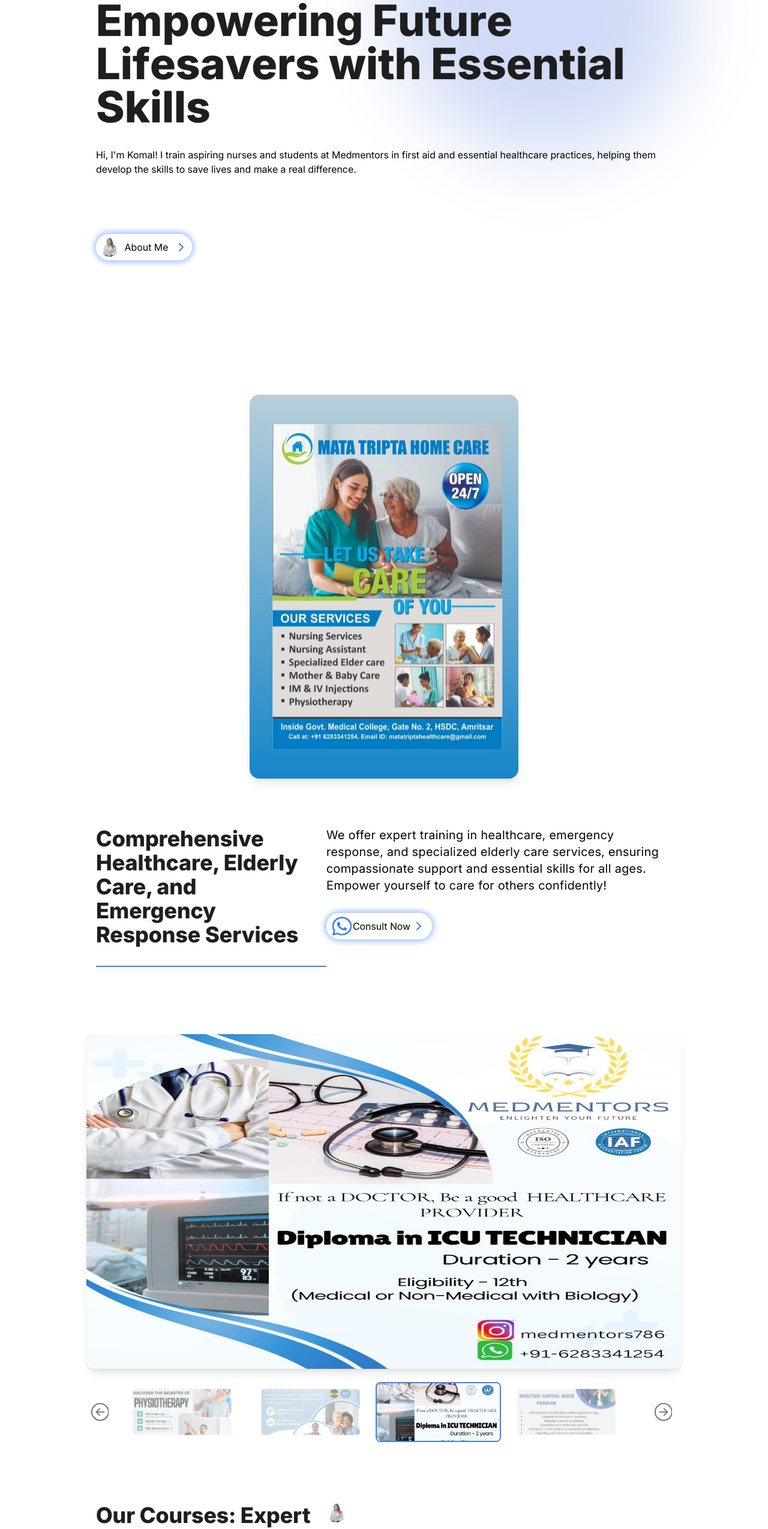
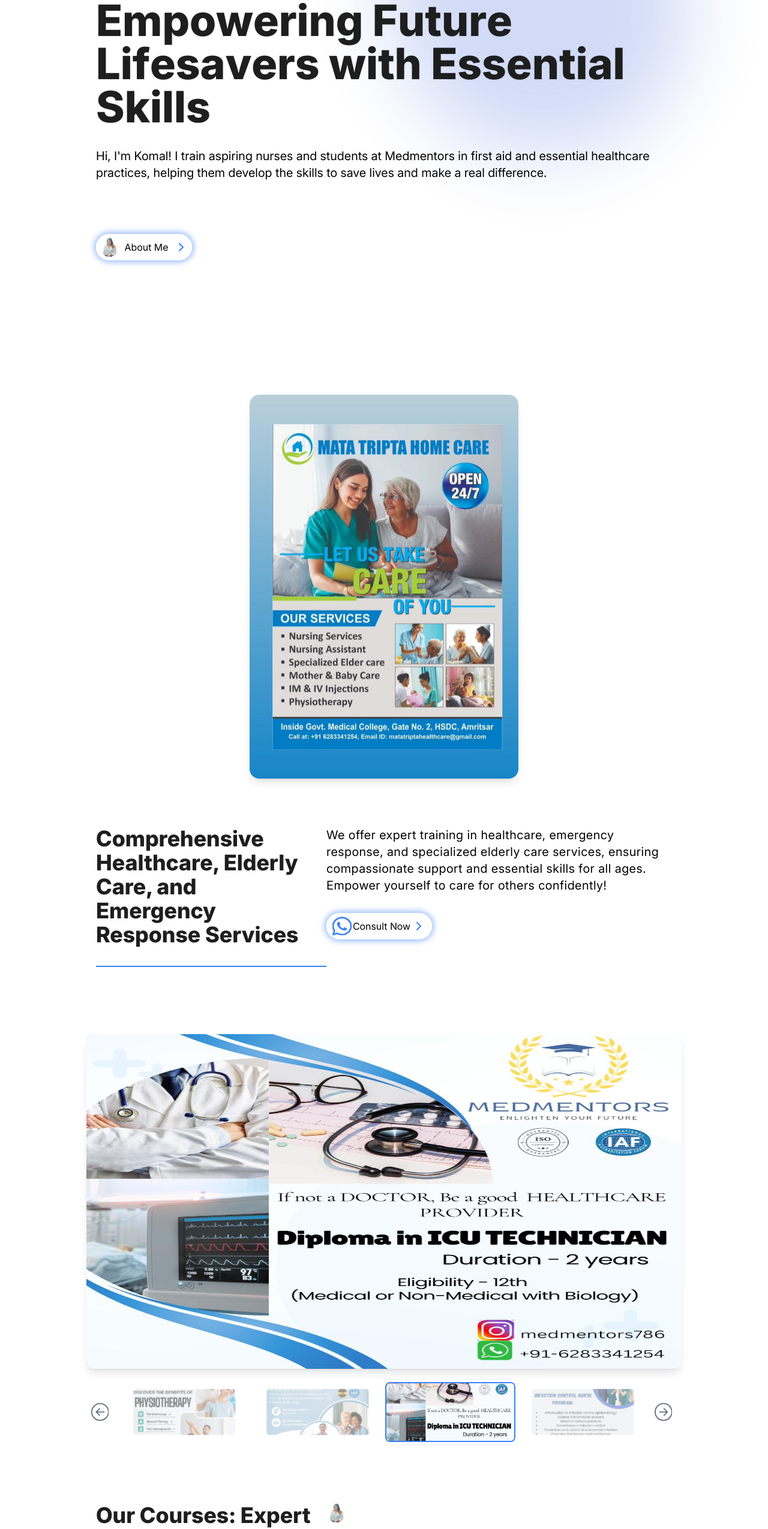
Before and after one commit to piercing-wind/medmentors, a Next.js app: page / in a window 1280 px wide. Shown: the part 234-2783 px from the top of the page at 60% size. Built offline with nearby package versions, Linux system fonts and the light colour scheme.

Commit message:
Swipe Functionality Added

```diff
--- a/src/app/page.tsx
+++ b/src/app/page.tsx
@@ -24,7 +24,7 @@
          <TypingAnimation2
            text="Hi, I'm Komal! I train aspiring nurses and students at Medmentors in first aid and essential healthcare practices, helping them develop the skills to save lives and make a real difference."
            duration={10}
-           className="custom-class mt-8 h-44 md:h-28"
+           className="text-xl mt-8 h-44 md:h-28"
          />
          <FadeUpAnimator>
         <div className="flex items-center gap-5">
--- a/src/components/carousel.tsx
+++ b/src/components/carousel.tsx
@@ -2,6 +2,7 @@
 import Image from 'next/image';
 import { useEffect, useRef, useState } from 'react';
 import { motion, AnimatePresence } from 'framer-motion';
+import { useSwipeable } from 'react-swipeable';
 
 const Carousel = () => {
   const [activeIndex, setActiveIndex] = useState(0);
@@ -78,9 +79,17 @@
    }
  }, [activeIndex]);
 
+
+ const swipeHandlers = useSwipeable({
+   onSwipedLeft: handlePrevClick,
+   onSwipedRight: handleNextClick,
+   trackMouse: true,
+   trackTouch: true,
+ });
+
   return (
     <div className="p-4 max-w-5xl flex flex-col gap-4 relative mx-auto mb-14 overflow-x-hidden">
-      <section className="rounded-xl overflow-hidden min-h-[30vmin] aspect-[4/3] sm:aspect-[16/9] shadow-lg">
+      <section {...swipeHandlers} className="rounded-xl overflow-hidden min-h-[30vmin] aspect-[4/3] sm:aspect-[16/9] shadow-lg">
         <AnimatePresence initial={false} custom={direction}>
           <motion.div
             key={activeIndex}
@@ -116,7 +125,7 @@
             />
           </svg>
         </button>
-        <ul className="flex h-full overflow-x-auto scrollbar-hide w-[90%] mx-4 sm:mx-auto pr-8">
+        <ul className="flex h-full overflow-x-auto scrollbar-hide w-[90%] mx-4 sm:mx-auto">
           {slides.map((slide, index) => (
             <motion.li
               key={index}
```
